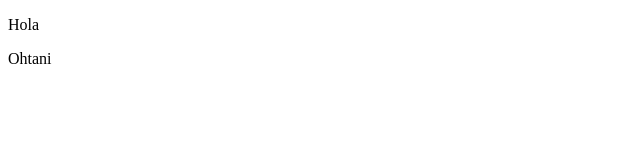
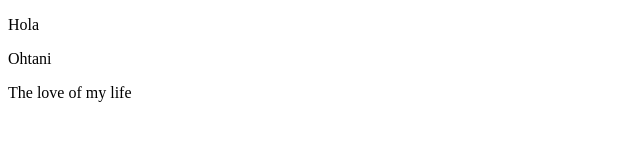
Before and after one commit to Markiando/aluragit, a plain HTML site: page index.html in a window 1280 px wide. Shown: the whole page, without its empty margins (0-640 px from the left). Drawn offline with Linux system fonts and the light colour scheme.

Commit message:
Agregado un parrafo

```diff
--- a/index.html
+++ b/index.html
@@ -9,5 +9,7 @@
 <body>
     <p>Hola</p>
     <p>Ohtani</p>
+    <p>The love of my life</p>
+
 </body>
 </html>
```
